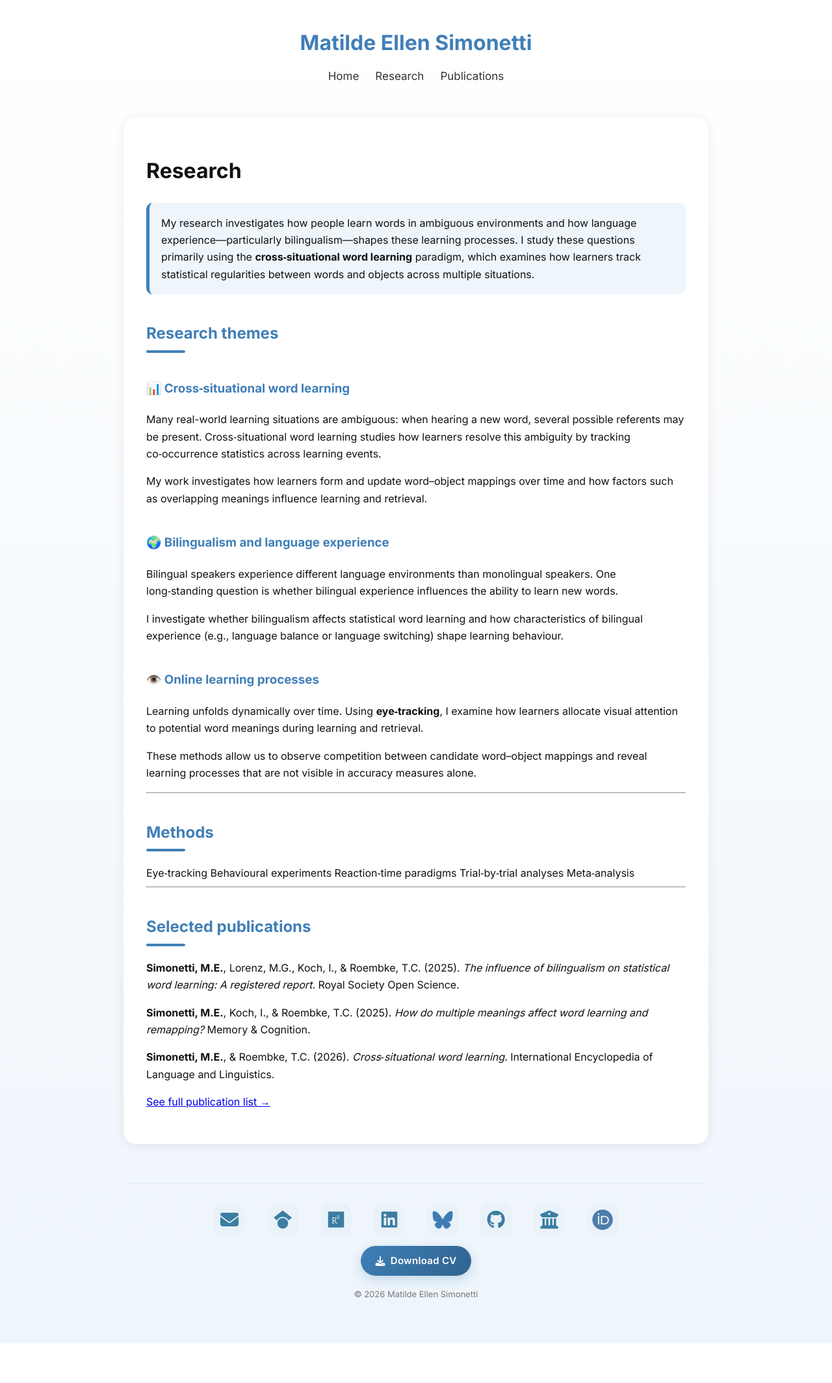
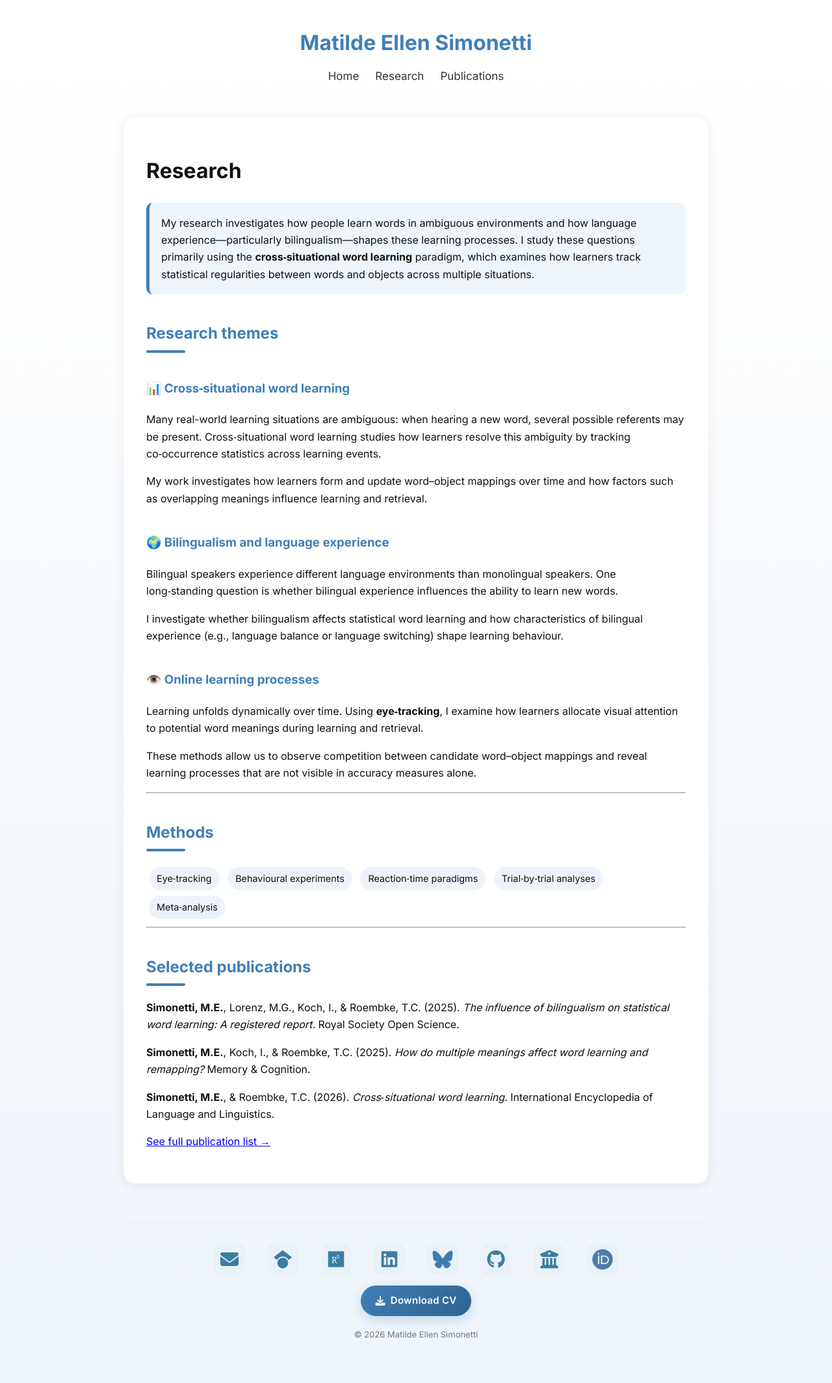
Before and after one commit to matildellen/matildellen.github.io, a Jekyll site: the page built from research.md, in a window 1280 px wide. Shown: the whole page at 65% size. Built offline with Jekyll 4.4.1, drawn with Linux system fonts in a browser that asks for light colours; before the commit the page ends 2067 px from its top, so only the background shows below that.

Commit message:
Add new styles for publication entries and metrics

```diff
--- a/assets/style.css
+++ b/assets/style.css
@@ -438,3 +438,40 @@ p {
     font-size: 18px;
   }
 }
+
+.pub-entry {
+  margin-bottom: 14px;
+  line-height: 1.5;
+}
+
+.pub-year {
+  margin-top: 35px;
+  padding-bottom: 4px;
+  border-bottom: 2px solid #e6e6e6;
+}
+
+.pub-metrics {
+  font-size: 0.95em;
+  color: #555;
+  margin-bottom: 20px;
+}
+
+details {
+  margin-bottom: 18px;
+}
+
+summary {
+  cursor: pointer;
+  font-weight: 500;
+}.method-tags {
+  margin-top: 15px;
+}
+
+.method-tag {
+  display: inline-block;
+  background: #eef3fb;
+  padding: 6px 12px;
+  border-radius: 20px;
+  margin: 4px;
+  font-size: 0.9em;
+}
```
